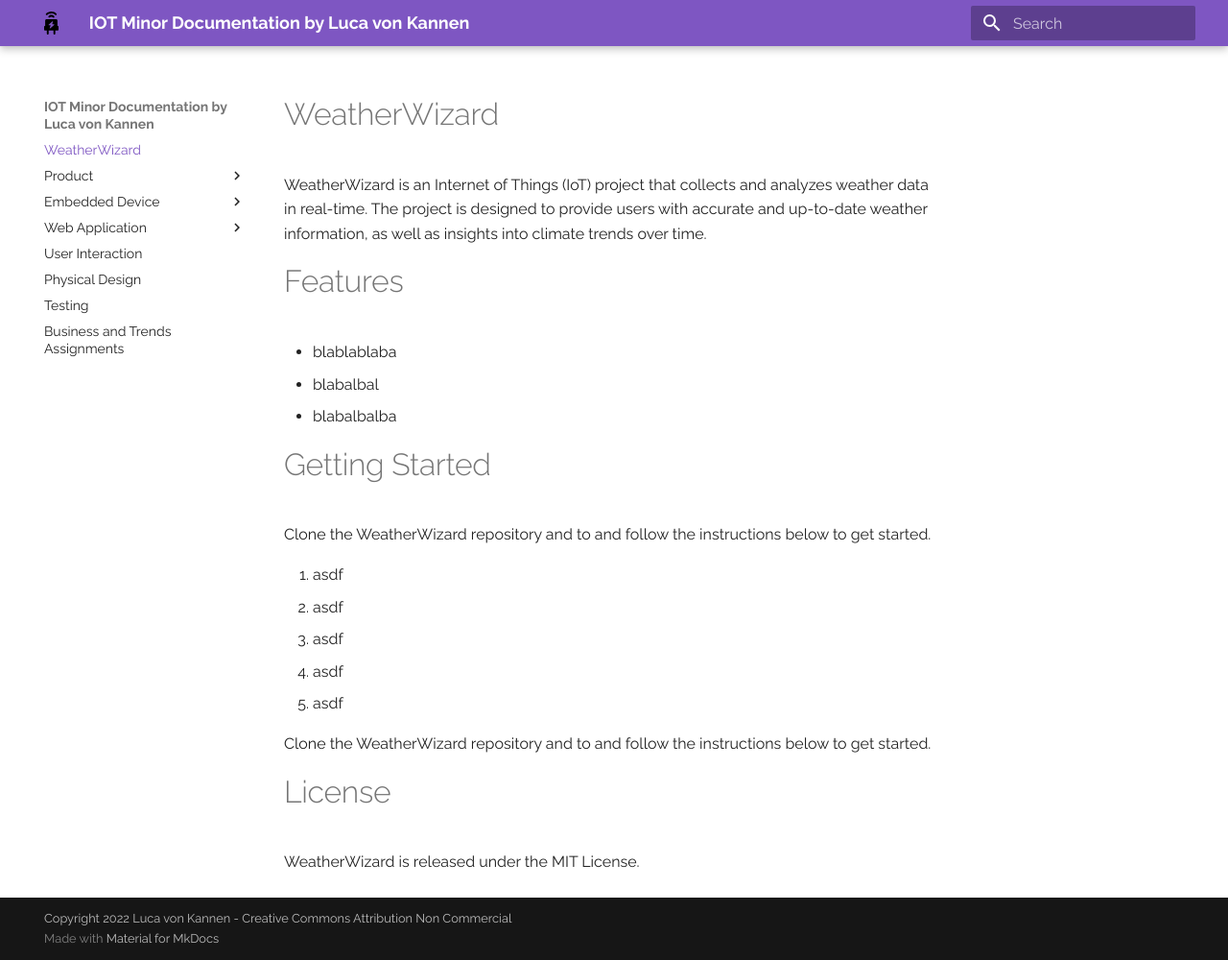
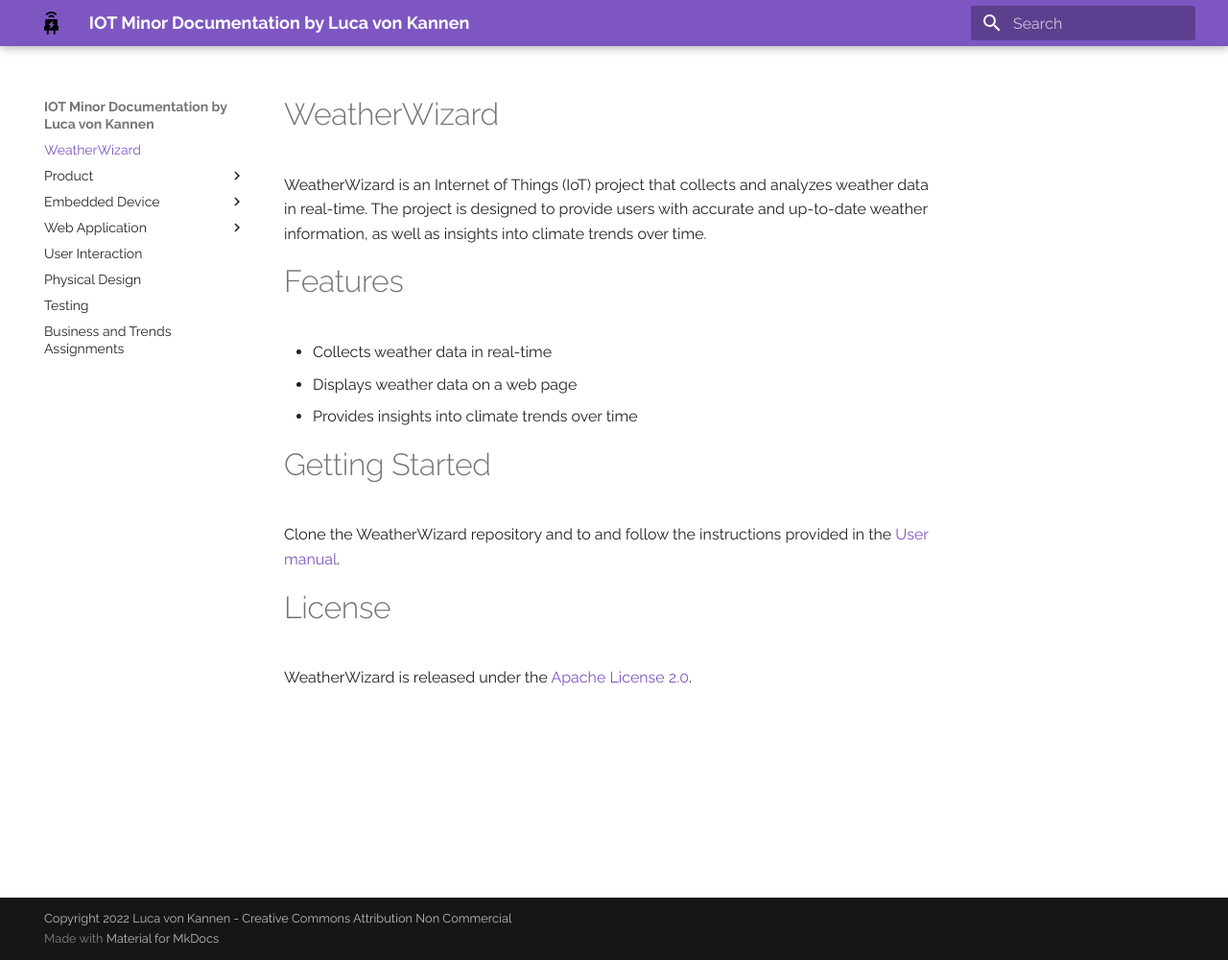
Before and after one commit to lv042/Weather-Wizard, an MkDocs documentation site: the page built from docs/index.md, in a window 1280 px wide and 1000 px high. Shown: the whole window at 96% size. Built offline with MkDocs 1.6.1 and Material for MkDocs 9.7.7, drawn with Linux system fonts in a browser that asks for light colours.

Commit message:
Updated index.md

```diff
--- a/docs/index.md
+++ b/docs/index.md
@@ -2,23 +2,13 @@
 
 WeatherWizard is an Internet of Things (IoT) project that collects and analyzes weather data in real-time. The project is designed to provide users with accurate and up-to-date weather information, as well as insights into climate trends over time.
 
-
 # Features
-- blablablaba
-- blabalbal
-- blabalbalba
+- Collects weather data in real-time
+- Displays weather data on a web page
+- Provides insights into climate trends over time
 
 # Getting Started
-Clone the WeatherWizard repository and to and follow the instructions below to get started.
-
-1. asdf
-2. asdf
-3. asdf
-4. asdf
-5. asdf
-
-Clone the WeatherWizard repository and to and follow the instructions below to get started.
-
+Clone the WeatherWizard repository and to and follow the instructions provided in the [User manual](./user_manual.md).
 
 # License
-WeatherWizard is released under the MIT License.
+WeatherWizard is released under the [Apache License 2.0](./LICENSE).
```
